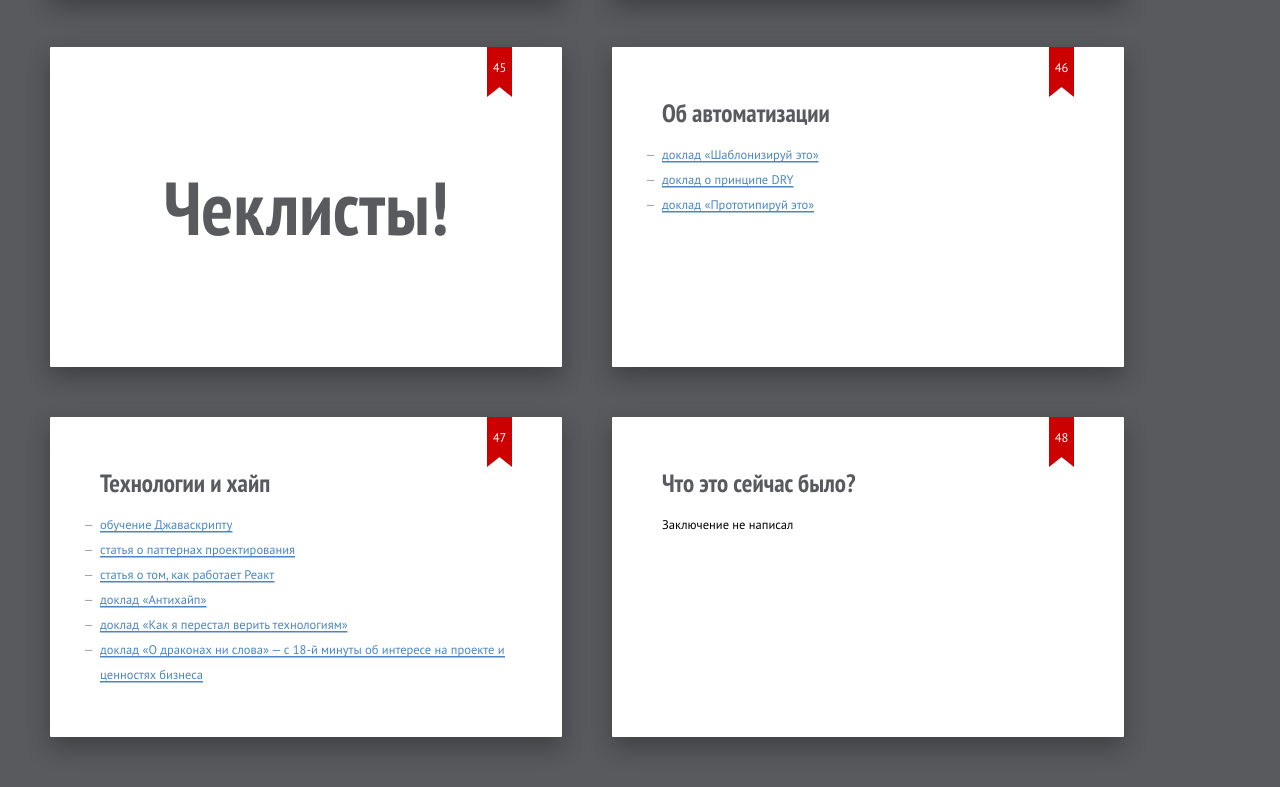
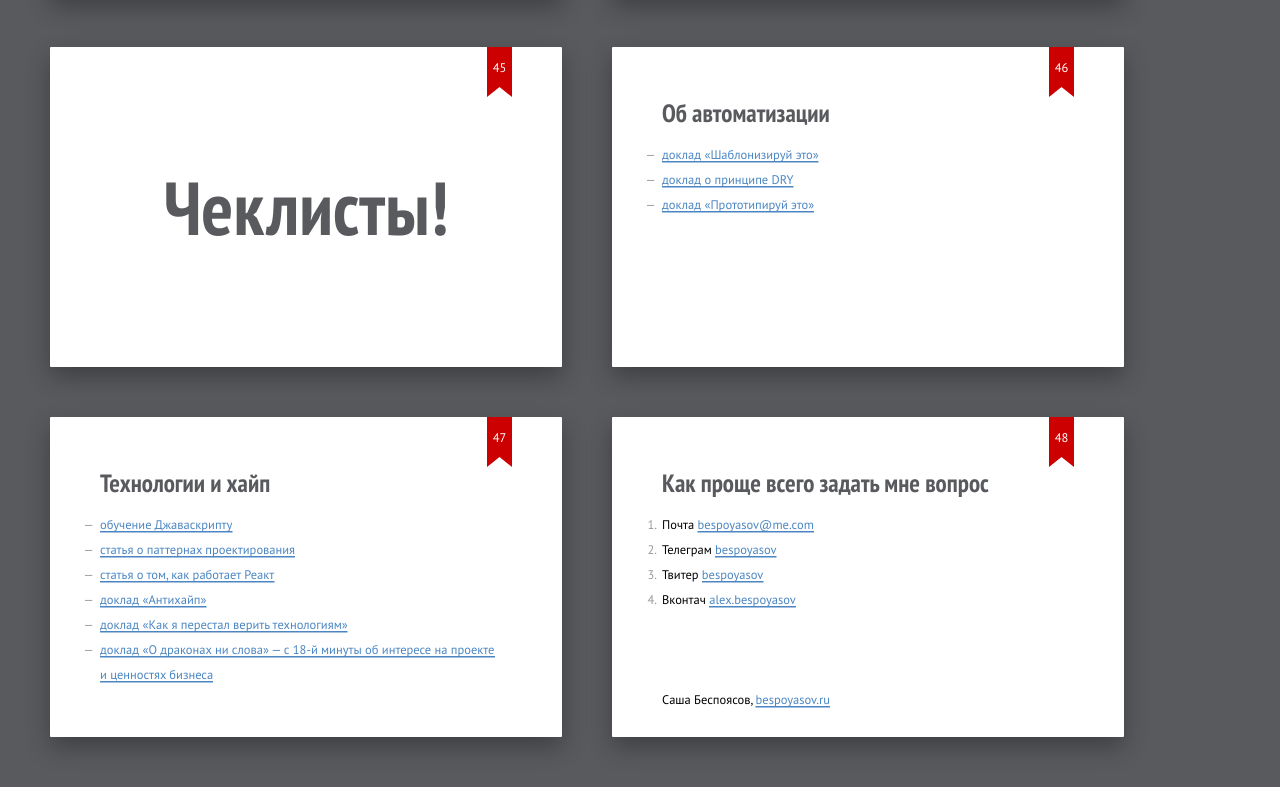
Before and after one commit to bespoyasov/front-not-pain, a plain HTML site: page index.html in a window 1280 px wide. Shown: the part 8267-9054 px from the top of the page. Drawn offline with Linux system fonts and the light colour scheme.

Commit message:
add: contacts

```diff
--- a/index.html
+++ b/index.html
@@ -344,13 +344,21 @@
 			<li><a href="http://blog.reverberate.org/2014/02/react-demystified.html">статья о том, как работает Реакт</a></li>
 			<li><a href="https://www.youtube.com/watch?v=xPFRUM_oDKA&t=1873s">доклад «Антихайп»</a></li>
 			<li><a href="https://www.youtube.com/watch?v=f4uXBpP_xxY">доклад «Как я перестал верить технологиям»</a></li>
-			<li><a href="https://www.youtube.com/watch?v=WlB4fSy1RL0&index=17&list=WL">доклад «О драконах ни слова» — с 18-й минуты об интересе на проекте и ценностях бизнеса</a></li>
+			<li><a href="https://www.youtube.com/watch?v=WlB4fSy1RL0&index=17&list=WL">доклад «О драконах ни слова» — с 18-й минуты об интересе на проекте и ценностях бизнеса</a></li>
 		</ul>
 	</section>
 
 	<section class="slide last" id="last">
-    <h2>Что это сейчас было?</h2>
-		<p>Заключение не написал</p>
+    <h2>Как проще всего задать мне вопрос</h2>
+		<ol>
+			<li>Почта <a href="mailto:bespoyasov@me.com">bespoyasov@me.com</a></li>
+			<li>Телеграм <a href="https://telegram.me/bespoyasov">bespoyasov</a></li>
+			<li>Твитер <a href="https://twitter.com/bespoyasov/">bespoyasov</a></li>
+			<li>Вконтач <a href="https://vk.com/alex.bespoyasov">alex.bespoyasov</a></li>
+		</ol>
+
+		<p>&nbsp;</p>
+		<p><br />Саша Беспоясов, <a href="http://bespoyasov.ru">bespoyasov.ru</a></p>
   </section>
 
 	<div class="progress"></div>
```
